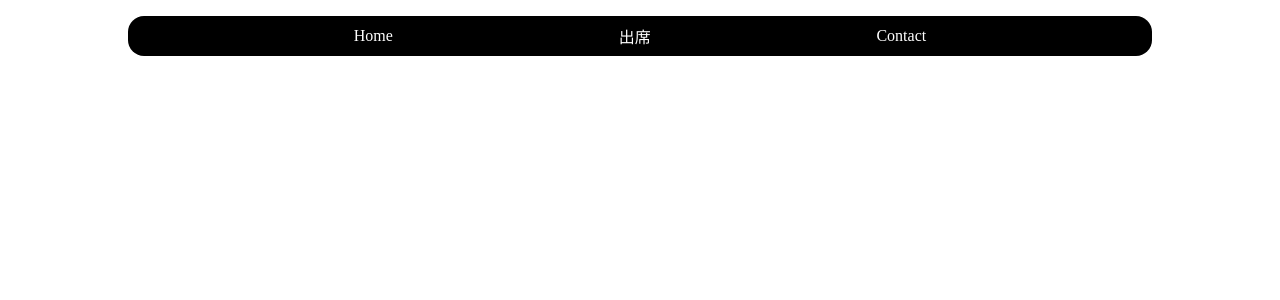
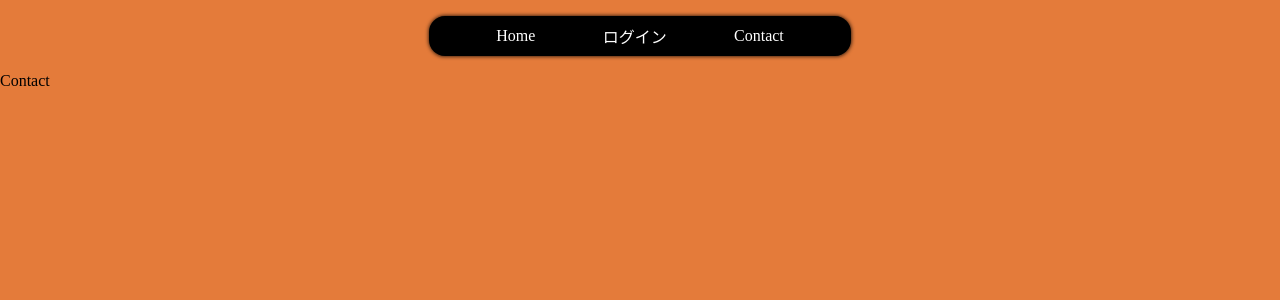
Before and after one commit to lyuhiroyama/classMate, a React (Create React App) app: page /contact in a window 1280 px wide. Shown: the top 300 px of the page. Built offline with nearby package versions, Linux system fonts and the light colour scheme.

Commit message:
add: Home/Login/Contact components

```diff
--- a/src/App.scss
+++ b/src/App.scss
@@ -1,7 +1,16 @@
+$theme-color: #e47b3a;
+
 * {
     margin: 0;
     padding: 0;
     box-sizing: border-box;
+}
+
+// App component
+.app-component {
+    width: 100vw;
+    height: 100vh;
+    background-color: $theme-color;
 }
 
 // Navbar component
@@ -12,10 +21,12 @@
 
     .navbar {
         width: 80%;
+        max-width: 33%;
         height: 2.5rem;
         background-color: black;
         margin: 1rem 0;
         border-radius: 1rem;
+        box-shadow: 0.1px 0.1px 4px black;
 
         ul {
             height: inherit;
@@ -24,11 +35,12 @@
             align-items: center;
             list-style: none;
 
-            li {
+            .nav-link {
                 color: white;
                 cursor: pointer;
+                text-decoration: none;
             }
-            li:hover {
+            .nav-link:hover {
                 color: grey;
             }
         }
--- a/src/App.tsx
+++ b/src/App.tsx
@@ -1,12 +1,20 @@
 import React from "react";
 import "./App.scss";
-import Login from './components/login'
-import Navbar from './components/navbar'
+import Home from './components/Home'
+import Login from './components/Login'
+import Contact from './components/Contact'
+import Navbar from './components/Navbar'
+import { Routes, Route } from 'react-router-dom'
 
 function App() {
     return (
         <div className="app-component">
             <Navbar />
+            <Routes>
+				<Route path="/" element={<Home />} />
+				<Route path="/login" element={<Login />} />
+                <Route path="/contact" element={<Contact />} />
+			</Routes>
         </div>
     )
 }
--- /dev/null
+++ b/src/components/Contact.tsx
@@ -0,0 +1,7 @@
+export default function Contact() {
+    return (
+        <div className="contact-component">
+            <p>Contact</p>
+        </div>
+    )
+}
--- /dev/null
+++ b/src/components/Home.tsx
@@ -0,0 +1,7 @@
+export default function Home() {
+    return (
+        <div className="home-component">
+            <p>Home</p>
+        </div>
+    )
+}
--- a/src/components/navbar.tsx
+++ b/src/components/navbar.tsx
@@ -1,13 +1,13 @@
-
+import { Link } from 'react-router-dom'
 
 export default function Navbar(){
     return (
         <div className="navbar-component">
             <div className="navbar">
                 <ul>
-                    <li>Home</li>
-                    <li>出席</li>
-                    <li>Contact</li>
+                    <li><Link to="/" className="nav-link">Home</Link></li>
+                    <li><Link to="/login" className="nav-link">ログイン</Link></li>
+                    <li><Link to="/contact" className="nav-link">Contact</Link></li>
                 </ul>
             </div>
         </div>
```
